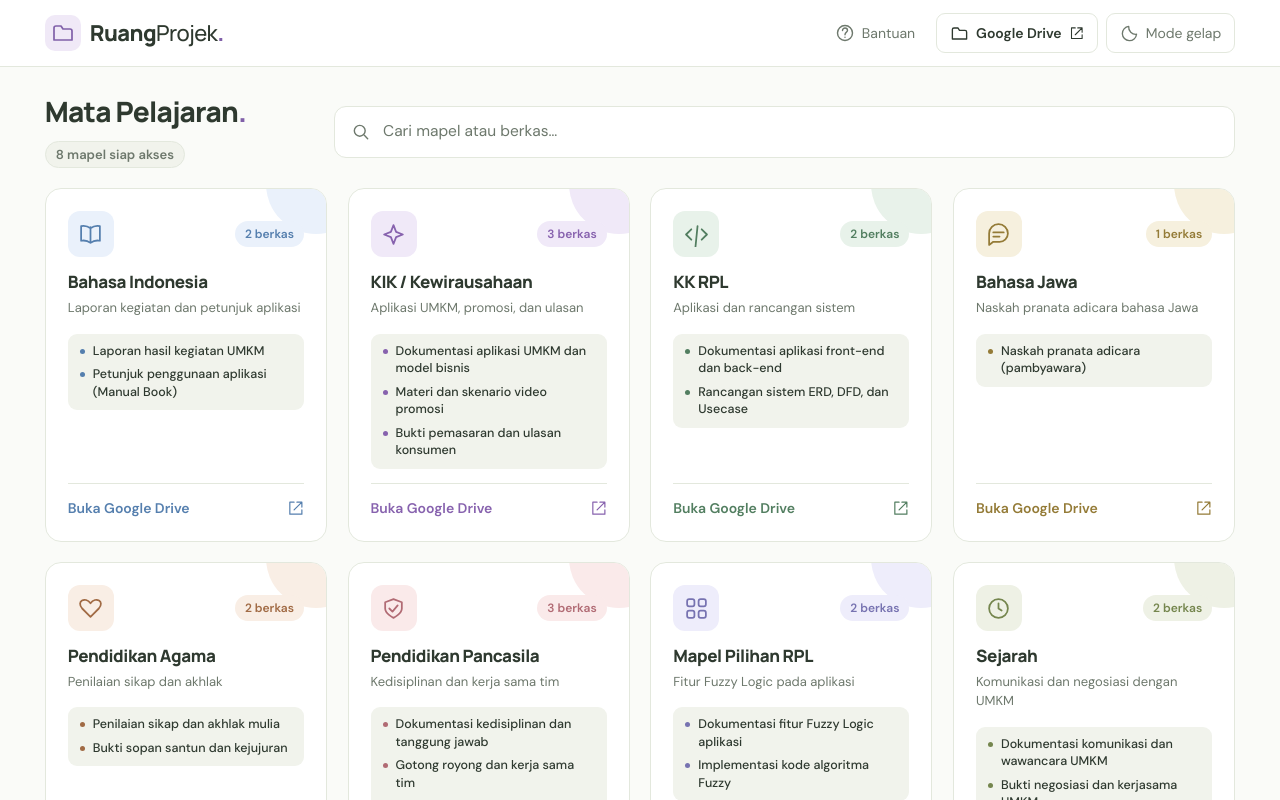
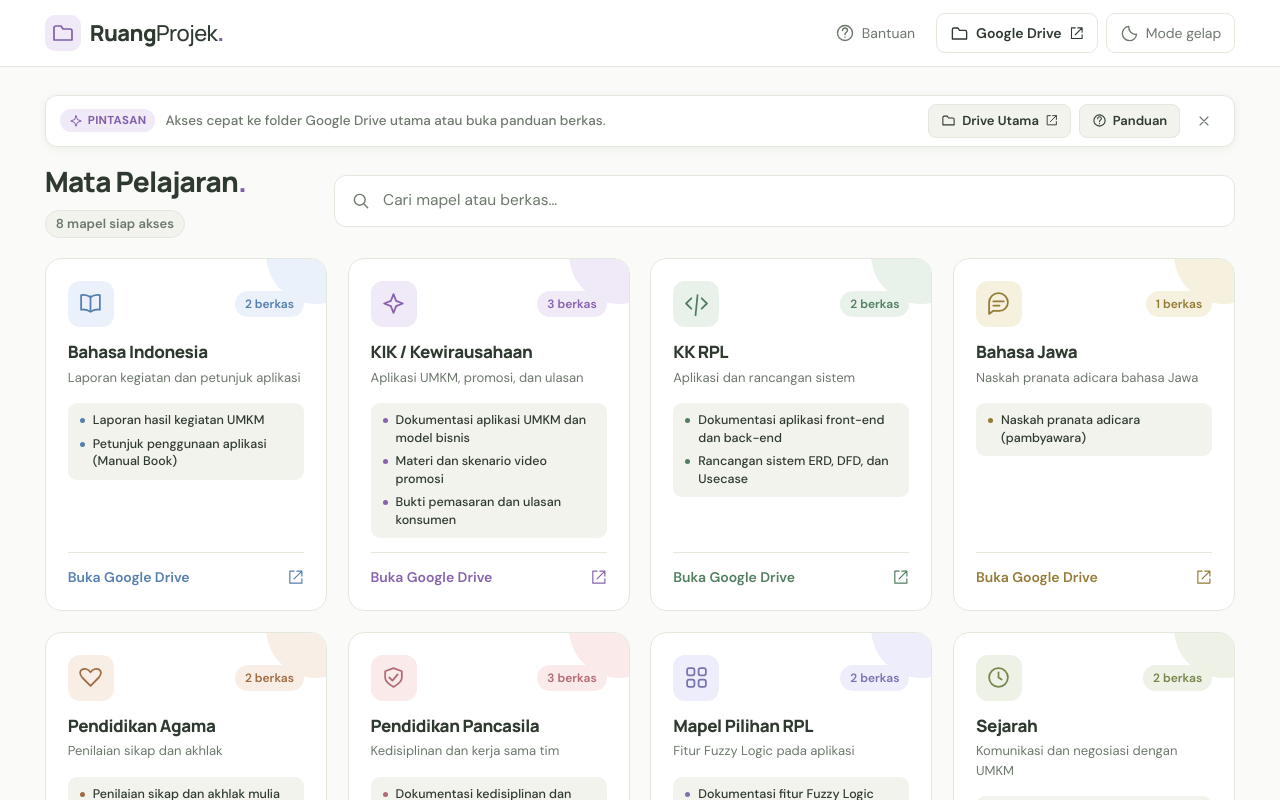
Before and after one commit to rania-n/ruang-projek, a React (Vite) app: page / in a window 1280 px wide. Shown: the top 800 px of the page. Built offline with nearby package versions, Linux system fonts and the light colour scheme.

Commit message:
feat: tambahkan bilah pintasan/shortcut cepat yang dapat ditutup (dismissible)

```diff
--- a/src/App.tsx
+++ b/src/App.tsx
@@ -330,6 +330,13 @@ export default function App() {
   const [selected, setSelected] = useState<Subject | null>(null);
   const [guide, setGuide] = useState(false);
   const [dark, setDark] = useState(() => window.matchMedia("(prefers-color-scheme: dark)").matches);
+  const [showShortcut, setShowShortcut] = useState(() => {
+    try {
+      return localStorage.getItem("rp_shortcut_closed") !== "true";
+    } catch {
+      return true;
+    }
+  });
   const dialogRef = useRef<HTMLDialogElement>(null);
   const triggerRef = useRef<HTMLElement | null>(null);
   const searchRef = useRef<HTMLInputElement>(null);
@@ -469,6 +476,58 @@ export default function App() {
       </header>
 
       <main id="mapel">
+        {showShortcut && (
+          <div className="shortcut-banner">
+            <div className="shortcut-content">
+              <span className="shortcut-badge">
+                <Icon name="spark" size={14} />
+                Pintasan
+              </span>
+              <span className="shortcut-text">
+                Akses cepat ke folder Google Drive utama atau buka panduan berkas.
+              </span>
+            </div>
+            <div className="shortcut-actions">
+              {MAIN_DRIVE_URL && (
+                <a
+                  href={MAIN_DRIVE_URL}
+                  target="_blank"
+                  rel="noreferrer"
+                  className="shortcut-btn"
+                  title="Buka Google Drive Utama"
+                >
+                  <Icon name="folder" size={15} />
+                  <span>Drive Utama</span>
+                  <Icon name="external" size={13} />
+                </a>
+              )}
+              <button
+                type="button"
+                className="shortcut-btn secondary"
+                onClick={() => setGuide(true)}
+                title="Buka Panduan Projek"
+              >
+                <Icon name="help" size={15} />
+                <span>Panduan</span>
+              </button>
+              <button
+                type="button"
+                className="shortcut-close-btn"
+                onClick={() => {
+                  setShowShortcut(false);
+                  try {
+                    localStorage.setItem("rp_shortcut_closed", "true");
+                  } catch {}
+                }}
+                aria-label="Tutup pintasan"
+                title="Tutup pintasan"
+              >
+                <Icon name="close" size={16} />
+              </button>
+            </div>
+          </div>
+        )}
+
         <div className="top-section">
           <div className="section-title-wrap">
             <h1>
--- a/src/index.css
+++ b/src/index.css
@@ -308,6 +308,113 @@ main {
   max-width: 100%;
   margin: 0 auto;
   padding: clamp(16px, 2.2vw, 28px) clamp(16px, 3.5vw, 64px) 0;
+}
+
+/* Shortcut Banner: Pintasan cepat yang bisa di-close */
+.shortcut-banner {
+  display: flex;
+  align-items: center;
+  justify-content: space-between;
+  gap: 16px;
+  padding: 8px 14px;
+  margin-bottom: clamp(12px, 1.6vw, 18px);
+  background: var(--surface);
+  border: 1px solid var(--line);
+  border-radius: 12px;
+  box-shadow: 0 2px 8px var(--shadow);
+  animation: card-in 0.25s ease-out both;
+  flex-wrap: wrap;
+}
+
+.shortcut-content {
+  display: flex;
+  align-items: center;
+  gap: 10px;
+  flex-wrap: wrap;
+}
+
+.shortcut-badge {
+  display: inline-flex;
+  align-items: center;
+  gap: 5px;
+  font-size: 11.5px;
+  font-weight: 700;
+  color: var(--purple);
+  background: var(--purple-soft);
+  padding: 3px 9px;
+  border-radius: 999px;
+  letter-spacing: 0.3px;
+  text-transform: uppercase;
+}
+
+.shortcut-text {
+  font-size: 13.5px;
+  color: var(--muted);
+  font-weight: 500;
+}
+
+.shortcut-actions {
+  display: flex;
+  align-items: center;
+  gap: 8px;
+}
+
+.shortcut-btn {
+  display: inline-flex;
+  align-items: center;
+  gap: 6px;
+  font-size: 13px;
+  font-weight: 600;
+  padding: 6px 12px;
+  border-radius: 8px;
+  background: var(--hover);
+  color: var(--text);
+  border: 1px solid var(--line);
+  transition:
+    background 0.15s,
+    border-color 0.15s,
+    color 0.15s;
+  text-decoration: none;
+  cursor: pointer;
+}
+
+.shortcut-btn:hover {
+  background: var(--purple-soft);
+  border-color: var(--purple);
+  color: var(--purple);
+}
+
+.shortcut-close-btn {
+  display: grid;
+  place-items: center;
+  width: 32px;
+  height: 32px;
+  border-radius: 8px;
+  color: var(--muted);
+  background: transparent;
+  border: none;
+  cursor: pointer;
+  transition:
+    background 0.15s,
+    color 0.15s;
+}
+
+.shortcut-close-btn:hover {
+  background: var(--hover);
+  color: var(--text);
+}
+
+@media (max-width: 680px) {
+  .shortcut-banner {
+    flex-direction: column;
+    align-items: flex-start;
+    gap: 10px;
+    padding: 10px 12px;
+  }
+  .shortcut-actions {
+    width: 100%;
+    justify-content: space-between;
+  }
 }
 
 /* Top Section: Kompak & langsung fokus ke mata pelajaran */
```
